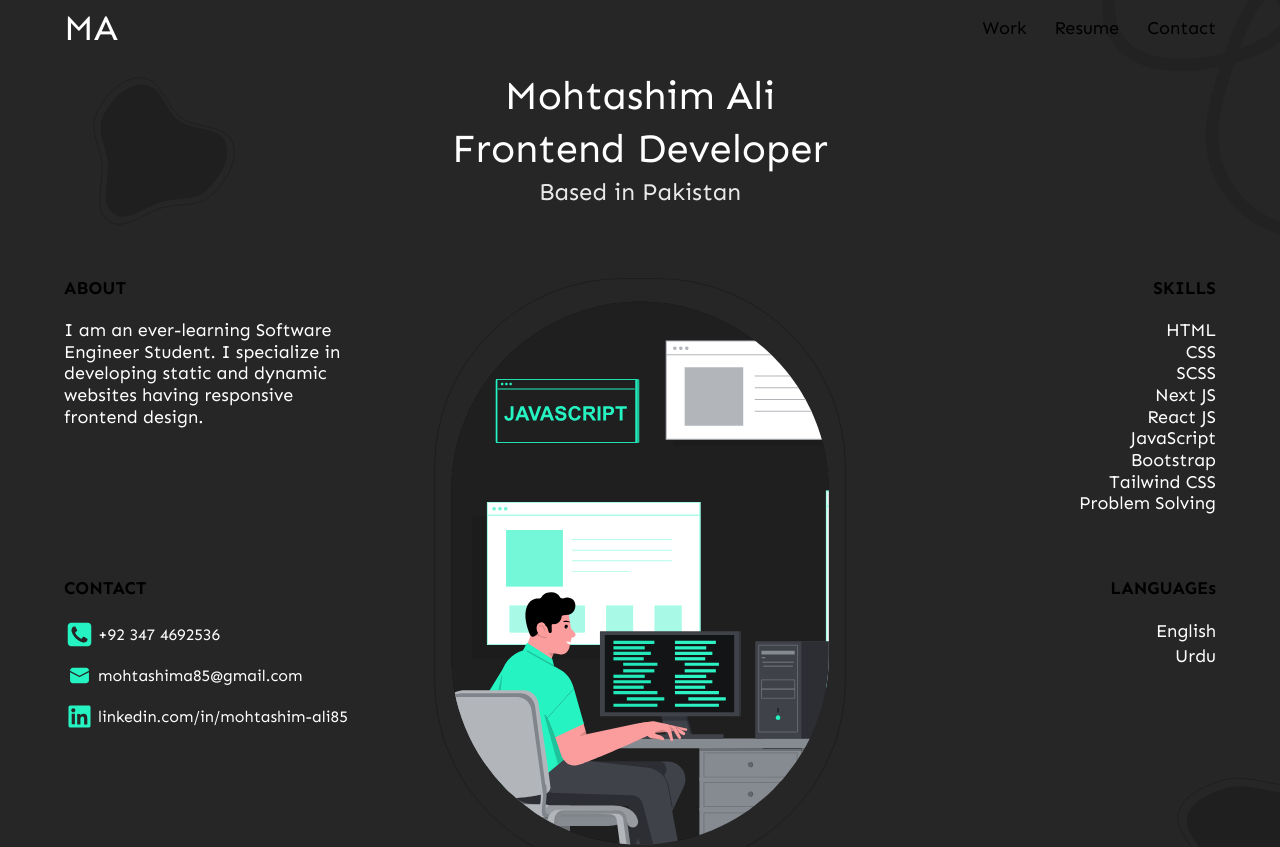
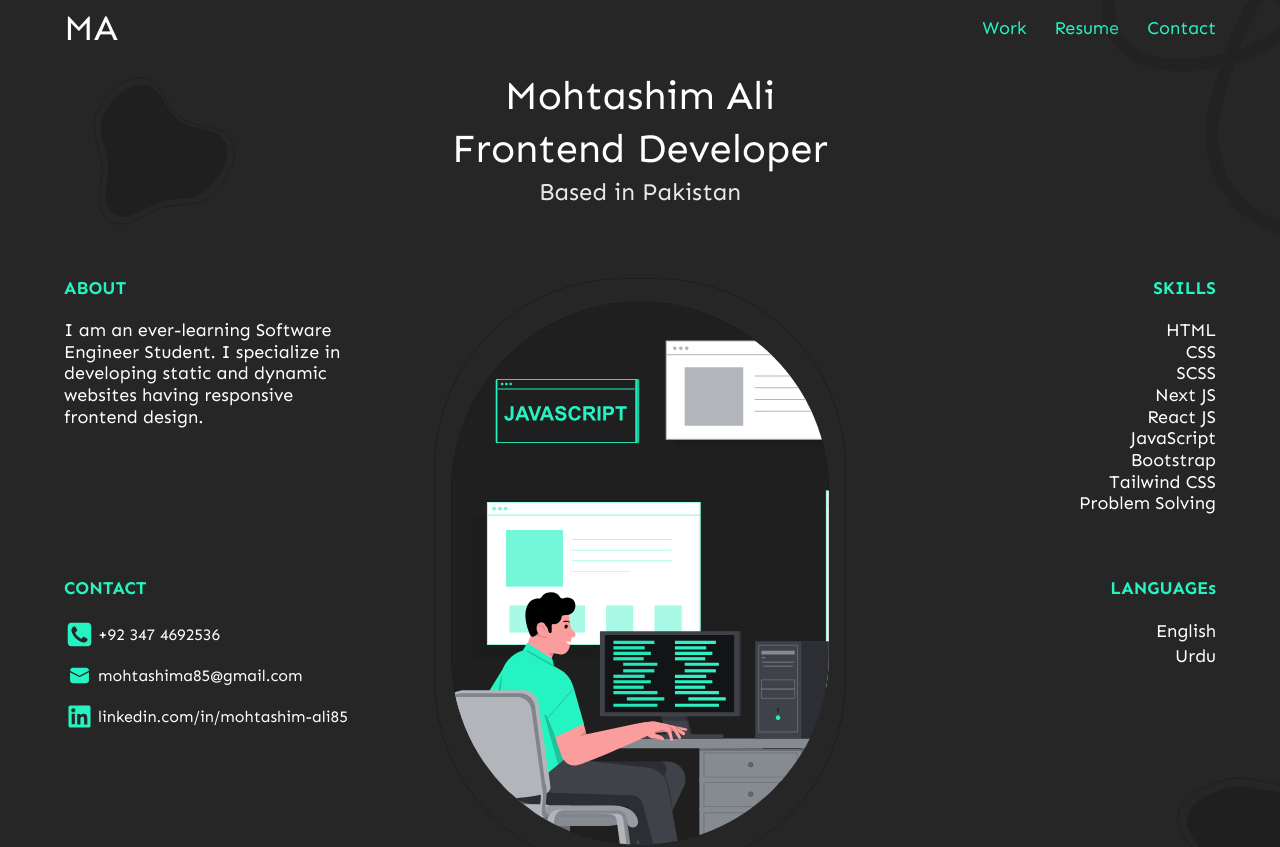
Before and after one commit to MohtashimAli85/portfolio, a Next.js app: page / in a window 1280 px wide. Shown: the top 847 px of the page. Built offline with nearby package versions, Linux system fonts and the light colour scheme.

Commit message:
changed aqua to primary in colors

```diff
--- a/tailwind.config.js
+++ b/tailwind.config.js
@@ -9,7 +9,7 @@ module.exports = {
     extend: {},
     colors: {
       white: "#FFFFFF",
-      aqua: "#25F3C2",
+      primary: "#25F3C2",
       "baltic-sea": "#262626",
       "white-smoke": "#F4F5F7",
       "rangoon-green": "#1B1B1B",
```
